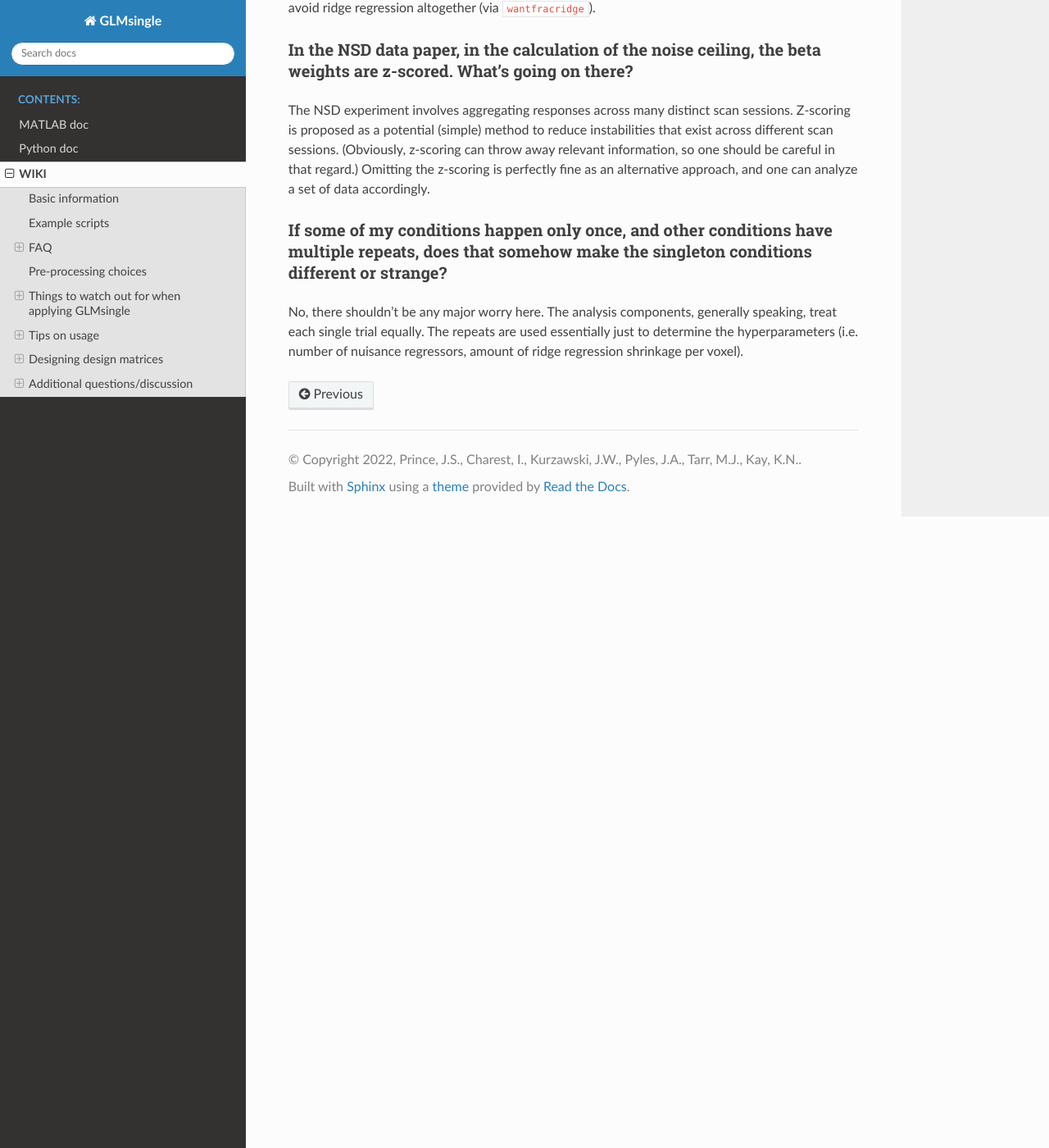
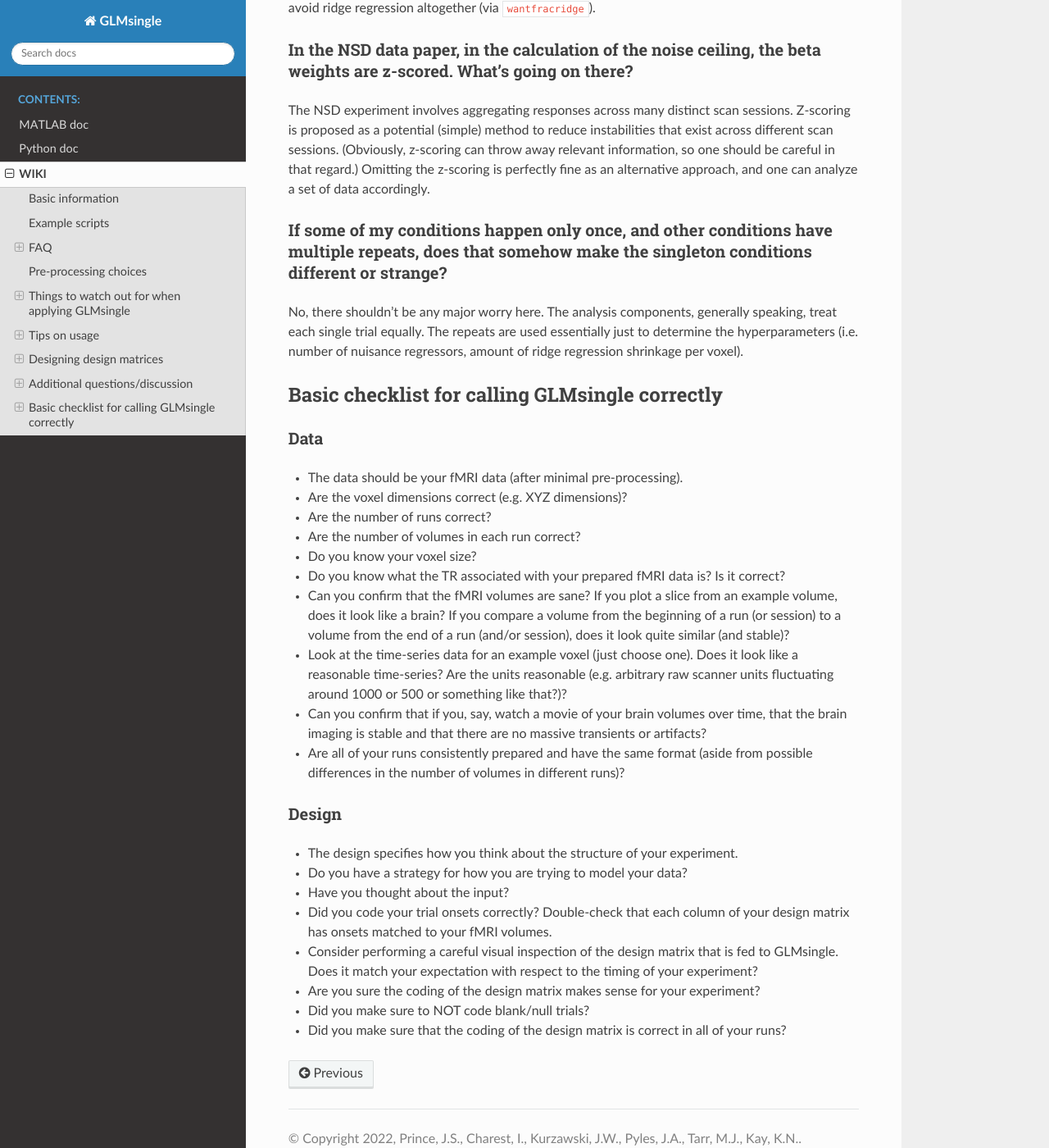
Before and after one commit to cvnlab/GLMsingle, a Sphinx documentation site: the page built from docs/source/wiki.md, in a window 1280 px wide and 1400 px high, scrolled down 12264 px. Shown: the whole window at 82% size. Built offline with Sphinx 7.4.7 and the Read the Docs theme 2.0.0, drawn with Linux system fonts in a browser that asks for light colours.

Commit message:
new section

```diff
--- a/docs/source/wiki.md
+++ b/docs/source/wiki.md
@@ -410,3 +410,29 @@ can analyze a set of data accordingly.
 ### If some of my conditions happen only once, and other conditions have multiple repeats, does that somehow make the singleton conditions different or strange?
 
 No, there shouldn't be any major worry here. The analysis components, generally speaking, treat each single trial equally. The repeats are used essentially just to determine the hyperparameters (i.e. number of nuisance regressors, amount of ridge regression shrinkage per voxel).
+
+## Basic checklist for calling GLMsingle correctly
+
+### Data
+
+- The data should be your fMRI data (after minimal pre-processing).
+- Are the voxel dimensions correct (e.g. XYZ dimensions)?
+- Are the number of runs correct?
+- Are the number of volumes in each run correct?
+- Do you know your voxel size?
+- Do you know what the TR associated with your prepared fMRI data is? Is it correct?
+- Can you confirm that the fMRI volumes are sane? If you plot a slice from an example volume, does it look like a brain? If you compare a volume from the beginning of a run (or session) to a volume from the end of a run (and/or session), does it look quite similar (and stable)?
+- Look at the time-series data for an example voxel (just choose one). Does it look like a reasonable time-series? Are the units reasonable (e.g. arbitrary raw scanner units fluctuating around 1000 or 500 or something like that?)?
+- Can you confirm that if you, say, watch a movie of your brain volumes over time, that the brain imaging is stable and that there are no massive transients or artifacts?
+- Are all of your runs consistently prepared and have the same format (aside from possible differences in the number of volumes in different runs)?
+
+### Design
+
+- The design specifies how you think about the structure of your experiment.
+- Do you have a strategy for how you are trying to model your data?
+- Have you thought about the <stimdur> input?
+- Did you code your trial onsets correctly? Double-check that each column of your design matrix has onsets matched to your fMRI volumes.
+- Consider performing a careful visual inspection of the design matrix that is fed to GLMsingle. Does it match your expectation with respect to the timing of your experiment?
+- Are you sure the coding of the design matrix makes sense for your experiment?
+- Did you make sure to NOT code blank/null trials?
+- Did you make sure that the coding of the design matrix is correct in all of your runs?
```
